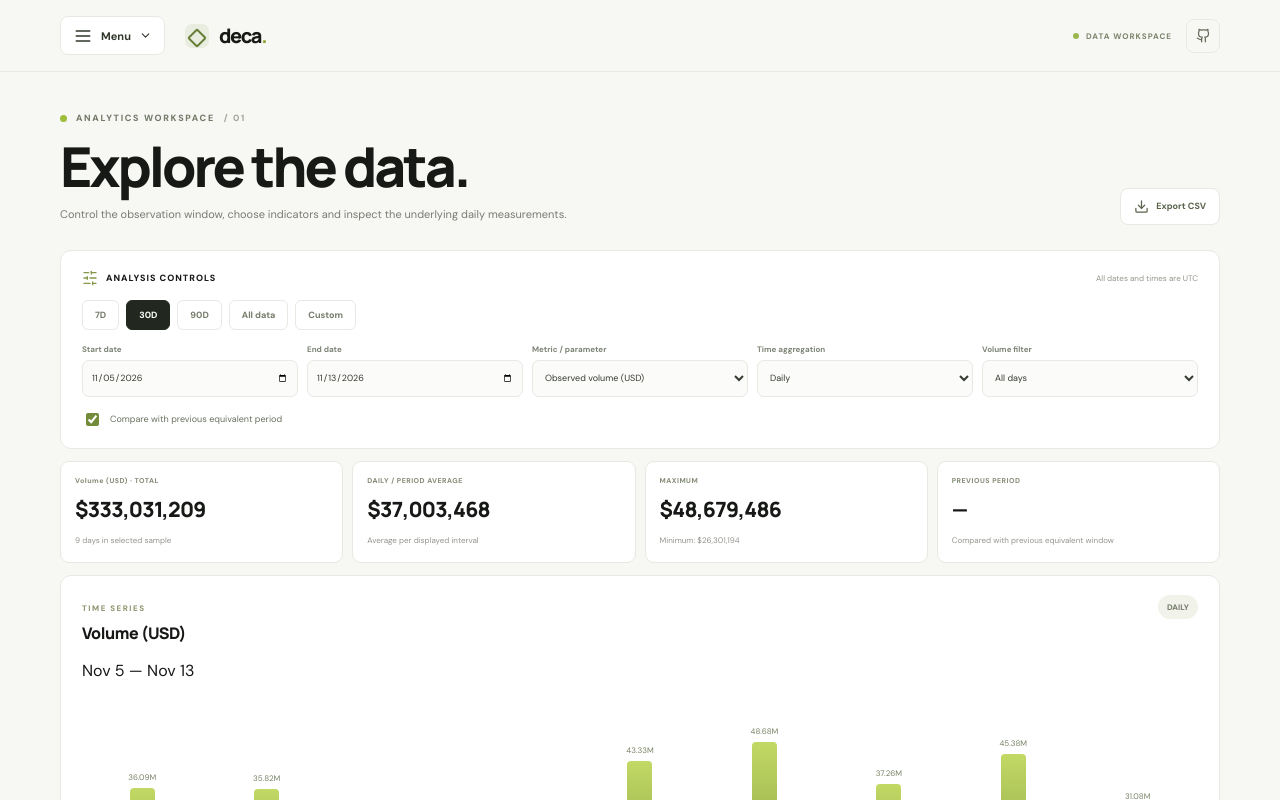
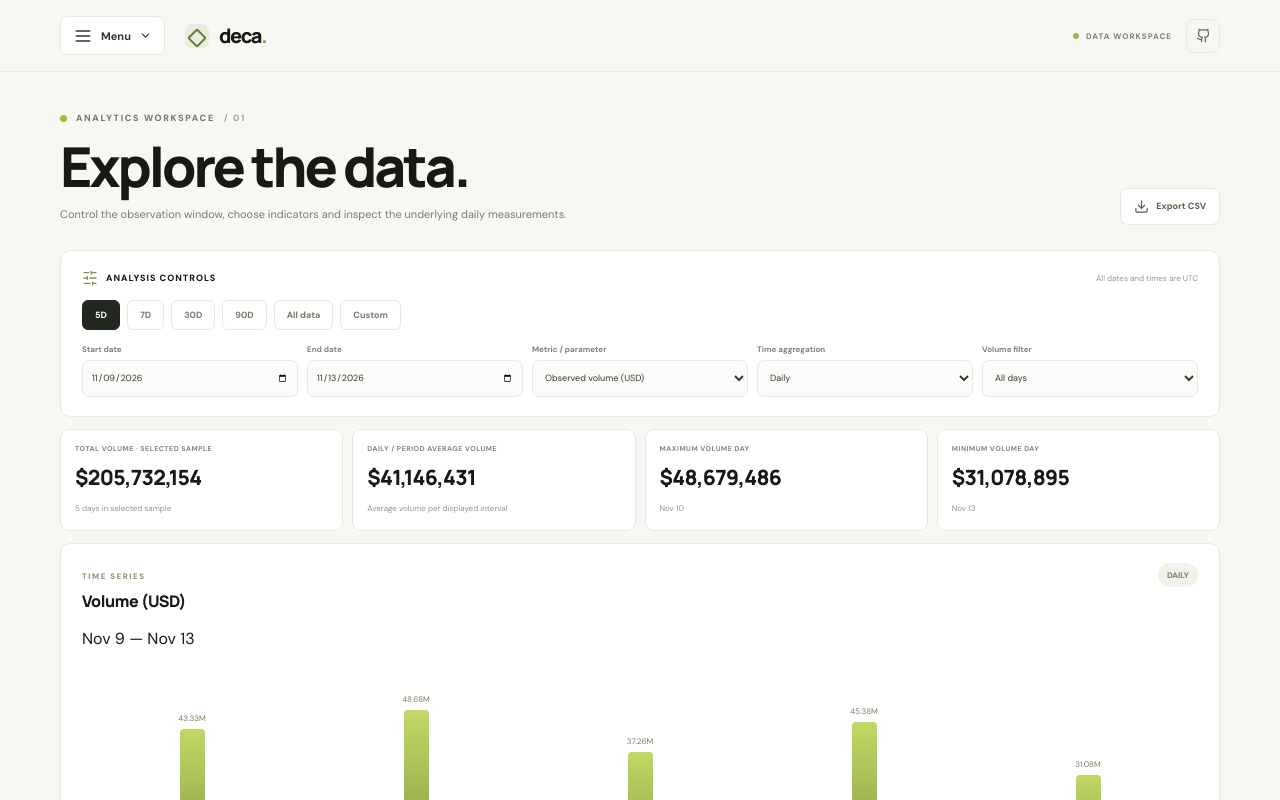
Before and after one commit to ExoDus768/Deca, a Next.js app: page /analytics in a window 1280 px wide. Shown: the top 800 px of the page. Built offline with nearby package versions, Linux system fonts and the light colour scheme.

Commit message:
Fix analytics daily sample and volume summary

```diff
--- a/app/analytics/analytics-client.tsx
+++ b/app/analytics/analytics-client.tsx
@@ -9,13 +9,12 @@ const compact=(n:number)=>new Intl.NumberFormat("en",{notation:"compact",maximum
 const dateLabel=(s:string)=>{const d=new Date(s.includes("T")?s:s+"T00:00:00Z");return d.toLocaleDateString("en",{month:"short",day:"numeric",timeZone:"UTC"})+(s.includes("T")?", "+d.toLocaleTimeString("en",{hour:"2-digit",minute:"2-digit",hour12:false,timeZone:"UTC"}):"");};
 function csv(rows:Row[]){const header="date,volume_usd,successful_transactions,unique_records,success_rate_pct,average_swap_usd";const body=rows.map(r=>[r.date,r.volume,r.transactions,r.records,r.successRate??"",r.transactions?r.volume/r.transactions:0].join(","));return [header,...body].join("\n");}
 export default function AnalyticsClient({rows,hourlyRows,metadata}:{rows:Row[];hourlyRows:Row[];metadata:Record<string,any>}){
- const [preset,setPreset]=useState("30");
- const [start,setStart]=useState(rows[0]?.date??"");
+ const [preset,setPreset]=useState("5");
+ const [start,setStart]=useState(rows.slice(-5)[0]?.date??rows[0]?.date??"");
  const [end,setEnd]=useState(rows.at(-1)?.date??"");
  const [metric,setMetric]=useState("volume");
  const [view,setView]=useState("daily");
- const [showCompare,setShowCompare]=useState(true);
- const [threshold,setThreshold]=useState("all");
+  const [threshold,setThreshold]=useState("all");
  const [sort,setSort]=useState<"desc"|"asc">("desc");
  const filtered=useMemo(()=>{
   const daily=preset!=="custom"&&rows.length?(preset==="all"?rows:rows.slice(-Number(preset))):rows.filter(r=>r.date>=start&&r.date<=end);
@@ -32,13 +31,12 @@ export default function AnalyticsClient({rows,hourlyRows,metadata}:{rows:Row[];h
  const values=filtered.map(r=>metric==="volume"?r.volume:metric==="transactions"?r.transactions:metric==="success_rate"?(r.successRate??0):r.transactions?r.volume/r.transactions:0);
  const total=metric==="success_rate"?(filtered.reduce((a,r)=>a+r.transactions,0)/Math.max(1,filtered.reduce((a,r)=>a+r.records,0)))*100:metric==="average"?(filtered.length?values.reduce((a,b)=>a+b,0)/values.length:0):values.reduce((a,b)=>a+b,0);
  const avg=values.length?(metric==="success_rate"||metric==="average"?total:total/values.length):0;
- const max=Math.max(1,...values);
+ const max=values.length?Math.max(...values):0;
  const min=values.length?Math.min(...values):0;
- const comparisonRows=view==="hourly"?hourlyRows:rows;
- const previousCount=view==="hourly"?filtered.length:view==="daily"?filtered.length:view==="weekly"?filtered.length*7:filtered.length*30;
- const previous=showCompare&&filtered.length?comparisonRows.filter(r=>r.date<filtered[0].date).slice(-previousCount):[];
- const previousTotal=metric==="success_rate"?(previous.reduce((s,r)=>s+r.transactions,0)/Math.max(1,previous.reduce((s,r)=>s+r.records,0)))*100:metric==="average"?(previous.length?previous.reduce((s,r)=>s+(r.transactions?r.volume/r.transactions:0),0)/previous.length:0):previous.reduce((s,r)=>s+(metric==="volume"?r.volume:r.transactions),0);
- const delta=previousTotal?((total-previousTotal)/previousTotal)*100:null;
+ const volumeTotal=filtered.reduce((sum,r)=>sum+r.volume,0);
+ const volumeAverage=filtered.length?volumeTotal/filtered.length:0;
+ const maxVolumeRow=filtered.length?[...filtered].sort((a,b)=>b.volume-a.volume)[0]:null;
+ const minVolumeRow=filtered.length?[...filtered].sort((a,b)=>a.volume-b.volume)[0]:null;
  const sorted=[...filtered].sort((a,b)=>sort==="desc"?b.volume-a.volume:a.volume-b.volume);
  const csvRows=filtered;
  function download(){const blob=new Blob([csv(csvRows)],{type:"text/csv;charset=utf-8"});const url=URL.createObjectURL(blob);const a=document.createElement("a");a.href=url;a.download="deca-analytics.csv";a.click();URL.revokeObjectURL(url);}
@@ -46,11 +44,10 @@ export default function AnalyticsClient({rows,hourlyRows,metadata}:{rows:Row[];h
  return <section className="analytics-page wrap">
   <div className="page-intro"><div><div className="eyebrow"><i className="eyebrow-dot"/> ANALYTICS WORKSPACE <span className="eyebrow-index">/ 01</span></div><h1>Explore the data.</h1><p>Control the observation window, choose indicators and inspect the underlying daily measurements.</p></div><button className="export-button" onClick={download}><Download size={15}/> Export CSV</button></div>
   <div className="filter-panel"><div className="filter-title"><span><SlidersHorizontal size={16}/> ANALYSIS CONTROLS</span><span className="filter-note">All dates and times are UTC</span></div>
-   <div className="preset-row">{[["7","7D"],["30","30D"],["90","90D"],["all","All data"],["custom","Custom"]].map(([v,l])=><button key={v} className={preset===v?"preset active":"preset"} onClick={()=>{setPreset(v);if(v==="custom"){setStart(rows[0]?.date??"");setEnd(rows.at(-1)?.date??"");}}}>{l}</button>)}</div>
+   <div className="preset-row">{[["5","5D"],["7","7D"],["30","30D"],["90","90D"],["all","All data"],["custom","Custom"]].map(([v,l])=><button key={v} className={preset===v?"preset active":"preset"} onClick={()=>{setPreset(v);if(v==="custom"){setStart(rows[0]?.date??"");setEnd(rows.at(-1)?.date??"");}}}>{l}</button>)}</div>
    <div className="filter-grid"><label><span>Start date</span><input type="date" value={start} max={end||undefined} onChange={e=>{setStart(e.target.value);setPreset("custom");}}/></label><label><span>End date</span><input type="date" value={end} min={start||undefined} onChange={e=>{setEnd(e.target.value);setPreset("custom");}}/></label><label><span>Metric / parameter</span><select value={metric} onChange={e=>setMetric(e.target.value)}><option value="volume">Observed volume (USD)</option><option value="transactions">Successful transactions</option><option value="average">Average swap size (USD)</option><option value="success_rate">Success rate (%)</option></select></label><label><span>Time aggregation</span><select value={view} onChange={e=>setView(e.target.value)}><option value="hourly">Hourly</option><option value="daily">Daily</option><option value="weekly">Weekly</option><option value="monthly">Monthly</option></select></label><label><span>Volume filter</span><select value={threshold} onChange={e=>setThreshold(e.target.value)}><option value="all">All days</option><option value="high">High volume (≥ $1M)</option><option value="low">Below $1M</option></select></label></div>
-   <label className="compare-toggle"><input type="checkbox" checked={showCompare} onChange={e=>setShowCompare(e.target.checked)}/> Compare with previous equivalent period</label>
   </div>
-  <div className="analytics-kpis"><article><span>{metricLabel} · {metric==="success_rate"||metric==="average"?"AVERAGE":"TOTAL"}</span><strong>{metric==="volume"||metric==="average"?money(total):metric==="success_rate"?total.toFixed(2)+"%":compact(total)+" swaps"}</strong><small>{filtered.length} {view==="hourly"?"hours":view==="daily"?"days":view==="weekly"?"weeks":"months"} in selected sample</small></article><article><span>DAILY / PERIOD AVERAGE</span><strong>{metric==="volume"?money(avg):metric==="success_rate"?avg.toFixed(2)+"%":compact(avg)}</strong><small>Average per displayed interval</small></article><article><span>MAXIMUM</span><strong>{metric==="volume"?money(max):metric==="success_rate"?max.toFixed(2)+"%":compact(max)}</strong><small>Minimum: {metric==="volume"?money(min):metric==="success_rate"?min.toFixed(2)+"%":compact(min)}</small></article><article><span>PREVIOUS PERIOD</span><strong className={delta===null?"":delta>=0?"positive":"negative"}>{delta===null?"—":(delta>0?"+":"")+delta.toFixed(1)+"%"}</strong><small>{showCompare?"Compared with previous equivalent window":"Comparison disabled"}</small></article></div>
+  <div className="analytics-kpis"><article><span>TOTAL VOLUME · SELECTED SAMPLE</span><strong>{money(volumeTotal)}</strong><small>{filtered.length} {view==="hourly"?"hours":view==="daily"?"days":view==="weekly"?"weeks":"months"} in selected sample</small></article><article><span>DAILY / PERIOD AVERAGE VOLUME</span><strong>{money(volumeAverage)}</strong><small>Average volume per displayed interval</small></article><article><span>MAXIMUM VOLUME DAY</span><strong>{maxVolumeRow?money(maxVolumeRow.volume):"—"}</strong><small>{maxVolumeRow?dateLabel(maxVolumeRow.date):"No data"}</small></article><article><span>MINIMUM VOLUME DAY</span><strong>{minVolumeRow?money(minVolumeRow.volume):"—"}</strong><small>{minVolumeRow?dateLabel(minVolumeRow.date):"No data"}</small></article></div>
   <section className="analytics-chart"><div className="panel-heading"><div><span className="mini-label">TIME SERIES</span><h2>{metricLabel}</h2><p>{filtered[0]?dateLabel(filtered[0].date):"No matching dates"}{filtered.length>1?" — "+dateLabel(filtered.at(-1)!.date):""}</p></div><span className="quiet-pill">{view.toUpperCase()}</span></div>
    {filtered.length?<div className="analytics-bars">{filtered.map((r,i)=>{const v=values[i];return <div className="analytics-bar-col" key={r.date} title={r.date+": "+(metric==="volume"?money(v):compact(v))}><span>{compact(v)}</span><i style={{height:Math.max(3,v/max*180)+"px"}}/><small>{dateLabel(r.date)}</small></div>})}</div>:<div className="analytics-empty">No records match these filters. Expand the date range.</div>}
    <div className="chart-foot"><span><i/> {metricLabel}</span><span>Source: public 1Click Explorer · UTC</span></div>
```
